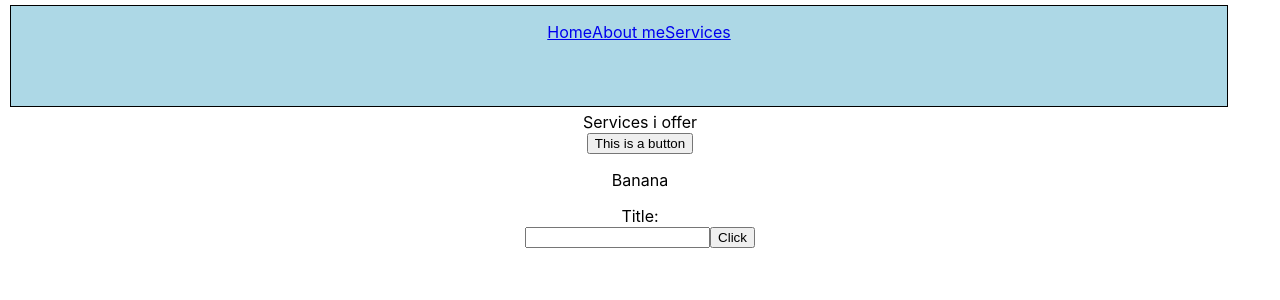
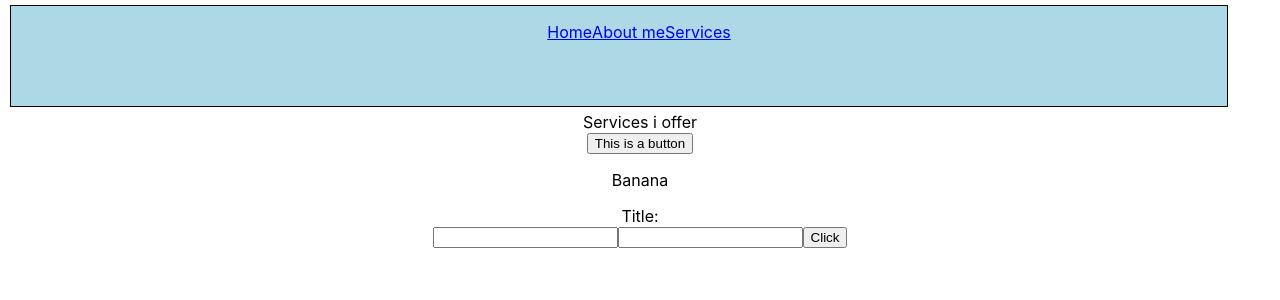
Before and after one commit to nathansolfan/app, a React (Create React App) app: page /services in a window 1280 px wide. Shown: the top 300 px of the page. Built offline with nearby package versions, Linux system fonts and the light colour scheme.

Commit message:
create the password state

```diff
--- a/src/form/form.js
+++ b/src/form/form.js
@@ -3,6 +3,8 @@ import { useState } from "react";
 
 export default function Form() {
   const [name, setName] = useState("");
+  const [password, setPassword] = useState("");
+
   return (
     <div>
       <p>Banana</p>
@@ -17,6 +19,12 @@ export default function Form() {
           value={name}
           onChange={(e) => setName(e.target.value)}
         />
+        <input
+          type="text"
+          required
+          value={password}
+          onChange={(e) => setPassword(e.target.value)}
+        />
         <button>Click</button>
       </form>
     </div>
```
